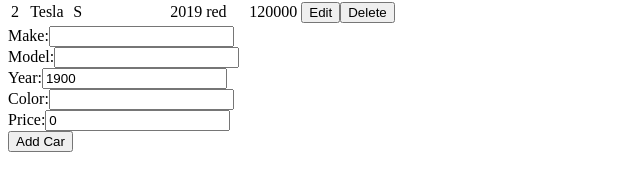
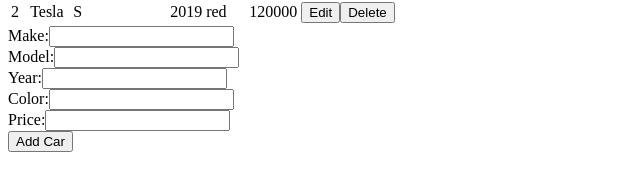
Before and after one commit to t4d-classes/react-redux-typescript_10192020, a React (Create React App) app in the folder demo-app/: page / in a window 1280 px wide. Shown: the part 377-558 px from the top of the page, without its empty margins (0-640 px from the left). Built offline with nearby package versions, Linux system fonts and the light colour scheme.

Commit message:
add code demos

```diff
--- a/demo-app/src/components/CarForm.tsx
+++ b/demo-app/src/components/CarForm.tsx
@@ -1,40 +1,34 @@
-import React, { Component, ChangeEvent } from "react";
-import { NewCar } from "../models/cars";
+import React, { Component, ChangeEvent } from 'react';
+import { NewCar } from '../models/cars';
+
+import { withForm, TheComponentProps } from '../hocs/withForm';
 
 export type CarFormProps = {
   buttonText: string;
   onSubmitCar: (newCar: NewCar) => void;
-};
+} & TheComponentProps;
 
-export type CarFormState = {
-  make: string;
-  model: string;
-  year: number;
-  color: string;
-  price: number;
-};
+// export type CarFormState = {
+//   make: string;
+//   model: string;
+//   year: number;
+//   color: string;
+//   price: number;
+// };
 
 const getInitialState = () => ({
-  make: "",
-  model: "",
+  make: '',
+  model: '',
   year: 1900,
-  color: "",
+  color: '',
   price: 0,
 });
 
-export class CarForm extends Component<CarFormProps, CarFormState> {
-  state = getInitialState();
-
-  change = (e: ChangeEvent<HTMLInputElement>) => {
-    this.setState({
-      [e.target.name]:
-        e.target.type === "number" ? Number(e.target.value) : e.target.value,
-    } as Pick<CarFormState, keyof CarFormState>);
-  };
-
+export const CarForm = withForm(
+  class CarForm extends Component<CarFormProps> {
     submitCar = () => {
-    this.props.onSubmitCar({ ...this.state });
-    this.setState(getInitialState());
+      this.props.onSubmitCar({ ...this.props.form });
+      this.props.resetForm();
     };
 
     render() {
@@ -46,8 +40,8 @@
               type="text"
               id="make-input"
               name="make"
-            value={this.state.make}
-            onChange={this.change}
+              value={this.props.getValue('make')}
+              onChange={this.props.change}
             />
           </div>
           <div>
@@ -56,8 +50,8 @@
               type="text"
               id="model-input"
               name="model"
-            value={this.state.model}
-            onChange={this.change}
+              value={this.props.getValue('model')}
+              onChange={this.props.change}
             />
           </div>
           <div>
@@ -66,8 +60,8 @@
               type="number"
               id="year-input"
               name="year"
-            value={this.state.year}
-            onChange={this.change}
+              value={this.props.getValue('year')}
+              onChange={this.props.change}
             />
           </div>
           <div>
@@ -76,8 +70,8 @@
               type="text"
               id="color-input"
               name="color"
-            value={this.state.color}
-            onChange={this.change}
+              value={this.props.getValue('color')}
+              onChange={this.props.change}
             />
           </div>
           <div>
@@ -86,8 +80,8 @@
               type="number"
               id="price-input"
               name="price"
-            value={this.state.price}
-            onChange={this.change}
+              value={this.props.getValue('price')}
+              onChange={this.props.change}
             />
           </div>
           <button type="button" onClick={this.submitCar}>
@@ -96,4 +90,6 @@
         </form>
       );
     }
-}
+  },
+  getInitialState(),
+);
--- a/demo-app/src/components/ColorForm.tsx
+++ b/demo-app/src/components/ColorForm.tsx
@@ -1,51 +1,38 @@
-import React, { Component, ChangeEvent } from "react";
+import React, { Component, ChangeEvent } from 'react';
 
-import { NewColor } from "../models/colors";
+import { NewColor } from '../models/colors';
+import { withForm, TheComponentProps } from '../hocs/withForm';
 
 export type ColorFormProps = {
   buttonText: string;
   onSubmitColor: (color: NewColor) => void;
-};
+} & TheComponentProps;
 
-export type ColorFormState = {
+export type ColorForm = {
   name: string;
   hexcode: string;
 };
 
-export class ColorForm extends Component<ColorFormProps, ColorFormState> {
-  state = {
-    name: "",
-    hexcode: "",
-  };
-
-  change = (e: ChangeEvent<HTMLInputElement>) => {
-    this.setState({
-      [e.target.name]:
-        e.target.type === "number" ? Number(e.target.value) : e.target.value,
-    } as Pick<ColorFormState, keyof ColorFormState>);
-  };
-
+export const ColorForm = withForm(
+  class ColorForm extends Component<ColorFormProps> {
     submitColor = () => {
-    this.props.onSubmitColor({ ...this.state });
-
-    this.setState({
-      name: "",
-      hexcode: "",
-    });
+      this.props.onSubmitColor({ ...this.props.form });
+      this.props.resetForm();
     };
 
     render() {
+      console.log('getValue: ', this.props.getValue('name'));
+
       return (
         <form>
           <div>
-          {/* React.createElement('label', { htmlFor: 'name-input' }) */}
             <label htmlFor="name-input">Name:</label>
             <input
               type="text"
               id="name-input"
               name="name"
-            value={this.state.name}
-            onChange={this.change}
+              value={this.props.getValue('name')}
+              onChange={this.props.change}
             />
           </div>
           <div>
@@ -54,8 +41,8 @@
               type="text"
               id="hexcode-input"
               name="hexcode"
-            value={this.state.hexcode}
-            onChange={this.change}
+              value={this.props.getValue('hexcode')}
+              onChange={this.props.change}
             />
           </div>
           <button type="button" onClick={this.submitColor}>
@@ -64,4 +51,9 @@
         </form>
       );
     }
-}
+  },
+  {
+    name: '',
+    hexcode: '',
+  },
+);
--- /dev/null
+++ b/demo-app/src/hocs/withForm.tsx
@@ -0,0 +1,85 @@
+import React, { Component, ChangeEvent } from 'react';
+
+export type TheComponentProps = {
+  form: any;
+  change: (e: ChangeEvent<HTMLInputElement>) => void;
+  resetForm: () => void;
+  getValue: (controlName: string) => any;
+};
+
+type FormComponentProps = {
+  [x: string]: any;
+};
+
+type FormComponentState = {
+  [x: string]: any;
+};
+
+export function withForm(
+  TheComponent: Function,
+  initialForm: FormComponentState,
+) {
+  return class FormComponent extends Component<
+    FormComponentProps,
+    FormComponentState
+  > {
+    state = initialForm as FormComponentState;
+
+    change = (e: ChangeEvent<HTMLInputElement>) => {
+      this.setState({
+        [e.target.name]: {
+          type: e.target.type,
+          value:
+            e.target.type === 'number'
+              ? e.target.value === ''
+                ? NaN
+                : Number(e.target.value)
+              : e.target.value,
+        },
+      } as Pick<FormComponentState, keyof FormComponentState>);
+    };
+
+    resetForm = () => {
+      this.setState({});
+    };
+
+    getValue = (controlName: string) => {
+      // double equals comparison with null, checks for null or undefined
+
+      isNaN(NaN);
+
+      if (this.state[controlName]?.value == null) {
+        return '';
+      }
+
+      if (
+        this.state[controlName].type === 'number' &&
+        isNaN(this.state[controlName].value)
+      ) {
+        return '';
+      }
+
+      return this.state[controlName].value;
+    };
+
+    // { name: { type, value } } => { name: value }
+    getFormData() {
+      return Object.keys(this.state).reduce((formData: any, controlName) => {
+        formData[controlName] = this.state[controlName].value;
+        return formData;
+      }, {});
+    }
+
+    render() {
+      return (
+        <TheComponent
+          {...this.props}
+          form={this.getFormData()}
+          change={this.change}
+          resetForm={this.resetForm}
+          getValue={this.getValue}
+        />
+      );
+    }
+  };
+}
```
Also changed, not shown: demo-app/src/components/CarEditRow.tsx (+12 -0 lines). Lines whose indentation alone changed are shown as unchanged.
